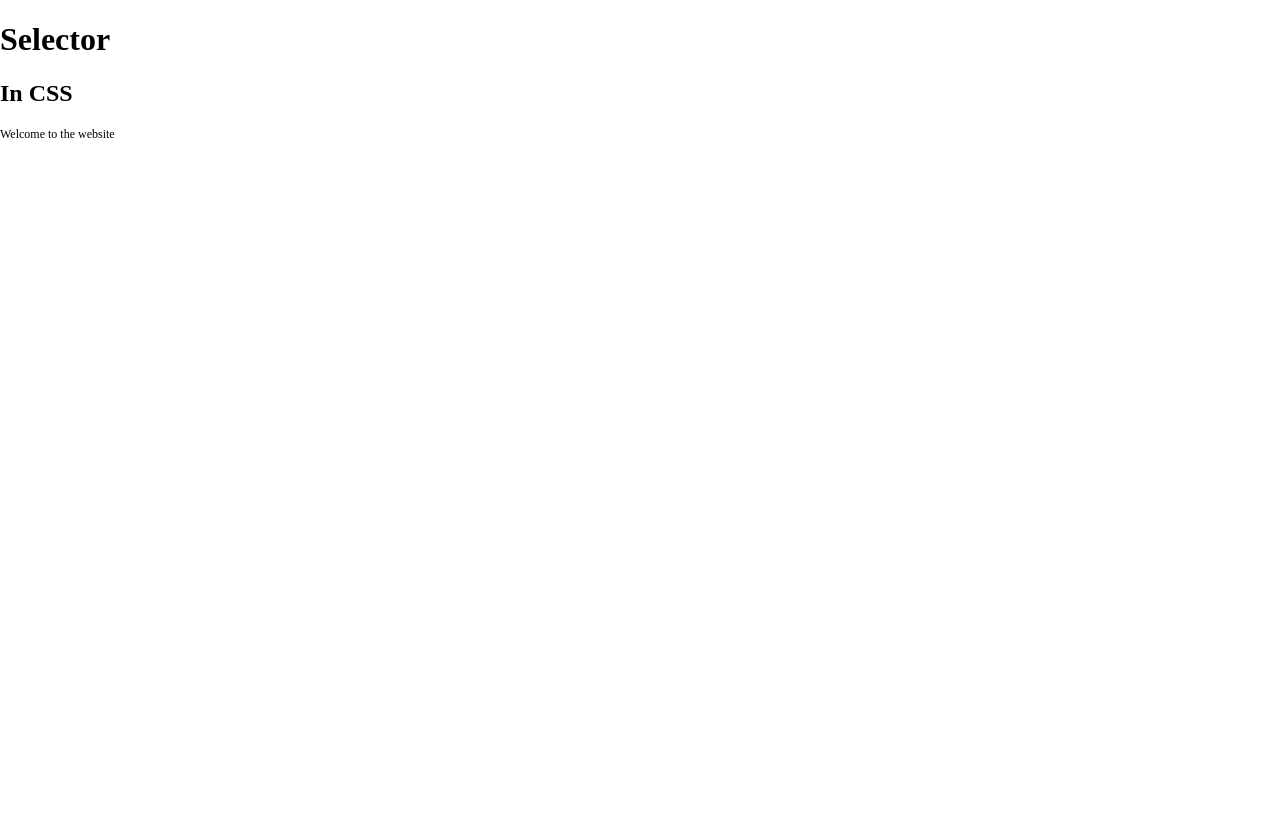
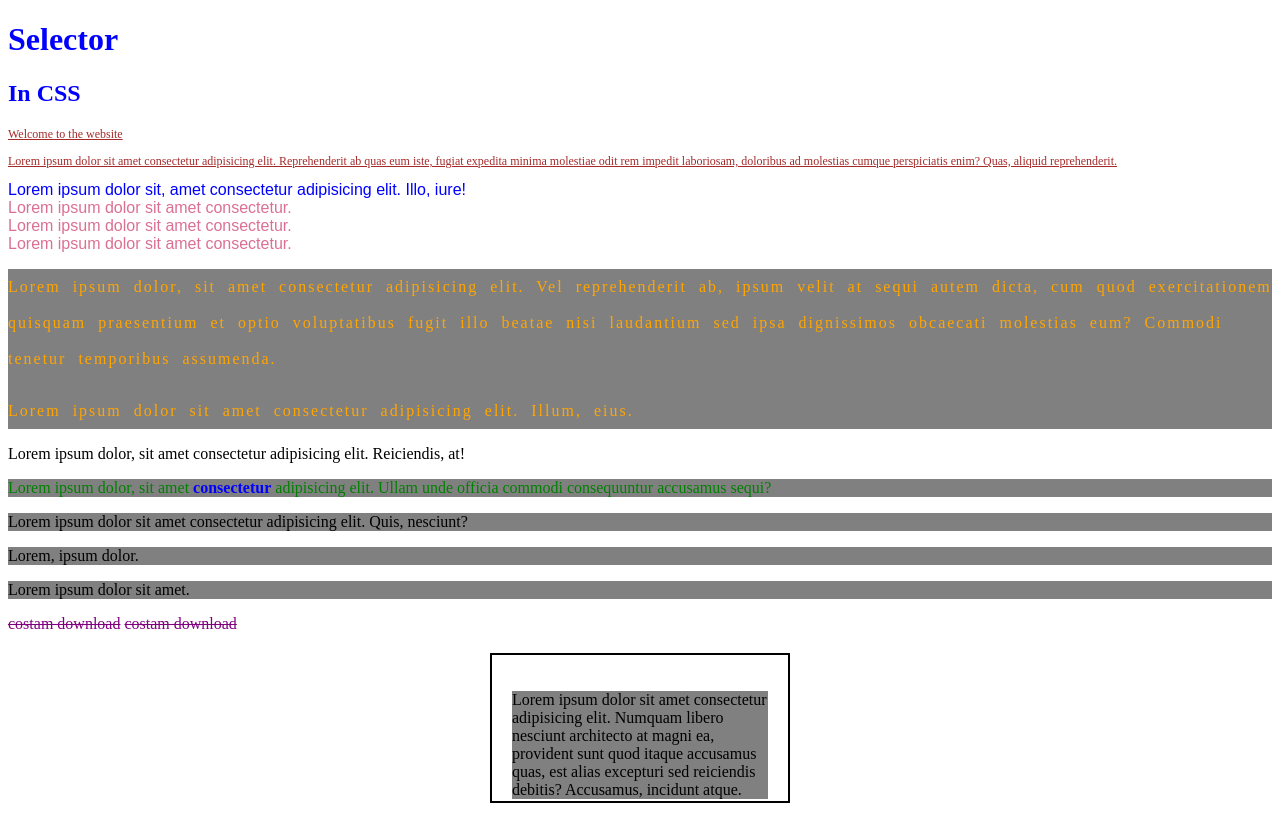
Before and after one commit to luki1503/cssTrainig, a plain HTML site: page index.html in a window 1280 px wide. Before the commit the page ends 800 px from the top, so only its background shows below. Drawn offline with Linux system fonts and the light colour scheme.

Commit message:
At box-model stage.

```diff
--- a/index.html
+++ b/index.html
@@ -14,7 +14,48 @@
         <h1>Selector</h1>
         <h2>In CSS</h2>
         <p>Welcome to the website</p>
+
+        <p>Lorem ipsum dolor sit amet consectetur adipisicing elit. Reprehenderit ab quas eum iste, fugiat expedita
+            minima molestiae odit rem impedit laboriosam, doloribus ad molestias cumque perspiciatis enim? Quas,
+            aliquid reprehenderit.</p>
+
+        <span>Lorem ipsum dolor sit, amet consectetur adipisicing elit. Illo, iure!</span>
+
+        <span class='deck halls'> Lorem ipsum dolor sit amet consectetur. </span>
+        <span class='deck'> Lorem ipsum dolor sit amet consectetur. </span>
+        <span class='deck'> Lorem ipsum dolor sit amet consectetur. </span>
     </div>
+
+    <div class="level1">
+        <p>Lorem ipsum dolor, sit amet consectetur adipisicing elit. Vel reprehenderit ab, ipsum velit at sequi autem
+            dicta, cum quod exercitationem quisquam praesentium et optio voluptatibus fugit illo beatae nisi laudantium
+            sed ipsa dignissimos obcaecati molestias eum? Commodi tenetur temporibus assumenda.</p>
+
+        <p>Lorem ipsum dolor sit amet consectetur adipisicing elit. Illum, eius.</p>
+    </div>
+
+    <div id='main-content'>
+        <p>Lorem ipsum dolor, sit amet consectetur adipisicing elit. Reiciendis, at!</p>
+        <p class="test">Lorem ipsum dolor, sit amet <strong>consectetur</strong> adipisicing elit. Ullam unde officia
+            commodi
+            consequuntur accusamus sequi?</p>
+    </div>
+
+    <div id='disvision'>
+        <p class="text">Lorem ipsum dolor sit amet consectetur adipisicing elit. Quis, nesciunt?</p>
+        <p class="text">Lorem, ipsum dolor.</p>
+        <p class="text">Lorem ipsum dolor sit amet.</p>
+    </div>
+
+    <a href="cos.pdf">costam download</a>
+    <a href="cos.pdf">costam download</a>
+
+    <div class="box">
+        <p>Lorem ipsum dolor sit amet consectetur adipisicing elit. Numquam libero nesciunt architecto at magni ea,
+            provident sunt quod itaque accusamus quas, est alias excepturi sed reiciendis debitis? Accusamus, incidunt
+            atque.</p>
+    </div>
+
 </body>
 
 </html>
--- a/syntax.css
+++ b/syntax.css
@@ -1,13 +1,75 @@
 #header {
-    position: absolute;
     top: 0;
     left: 0;
+    color: blue;
 }
+
+/* comment */
 
 #header h1 {
     font-size: 32px;
 }
 
-p {
+/* style p tags */
+
+#header p {
     font-size: 12px;
+    color: brown;
+    text-decoration: underline;
 }
+
+span {
+    font-family: Arial, Helvetica, sans-serif;
+}
+
+span {
+    display: block;
+}
+
+.level1 {
+    color: orange;
+    background-color: gray;
+    letter-spacing: 2px;
+    word-spacing: 6px;
+    line-height: 36px;
+}
+
+/*Selector Specificty */
+/* p {
+    color: red;
+} */
+
+.test {
+    color: green;
+}
+
+strong {
+    color: blue;
+}
+
+p[class] {
+    background-color: gray;
+}
+
+a[href$='pdf'] {
+    color: purple;
+    text-decoration: line-through;
+}
+
+span[class~="deck"] {
+    color: palevioletred;
+}
+
+.box {
+    box-sizing: border-box;
+    margin: 20px auto;
+    padding: 20px;
+    border: 2px solid black;
+    width: 300px;
+    height: 150px;
+    overflow: hidden;
+}
+
+.box p {
+    background-color: gray;
+}
```
Also changed, not shown: 1 other file.
